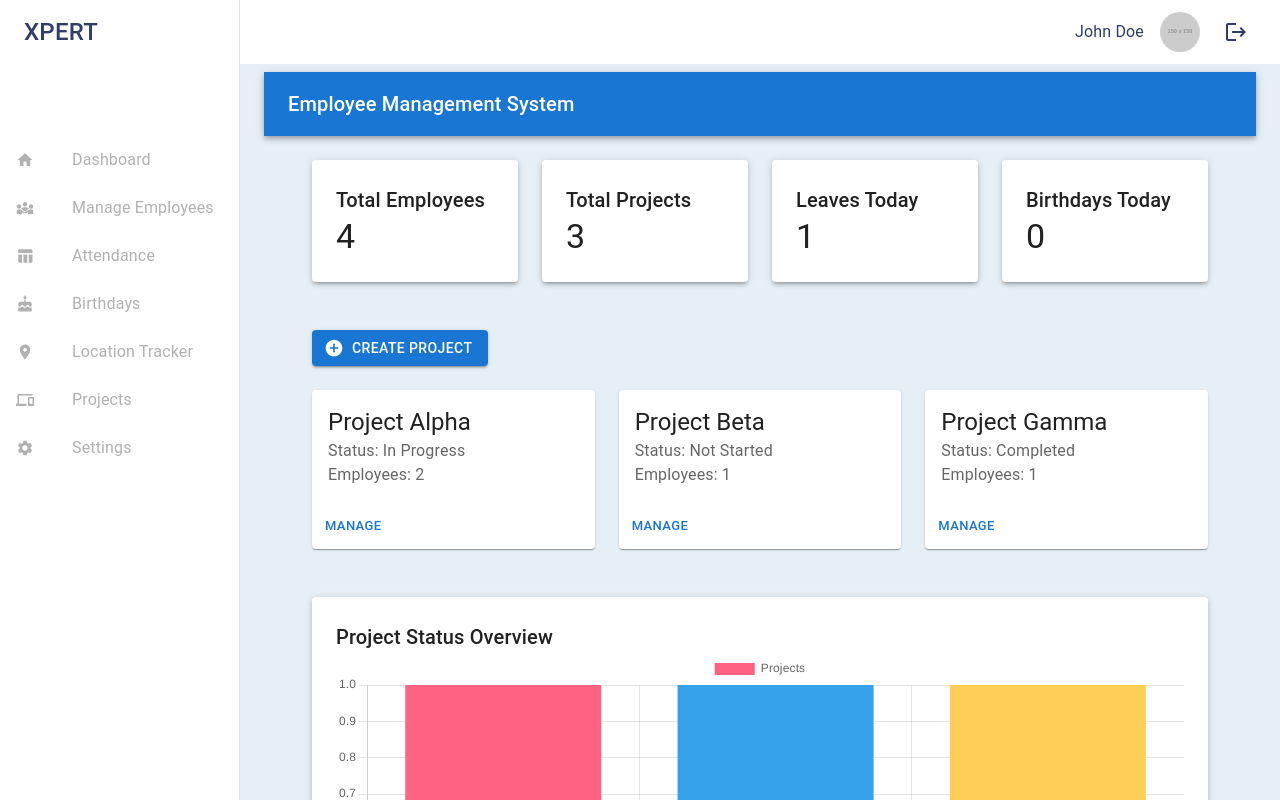
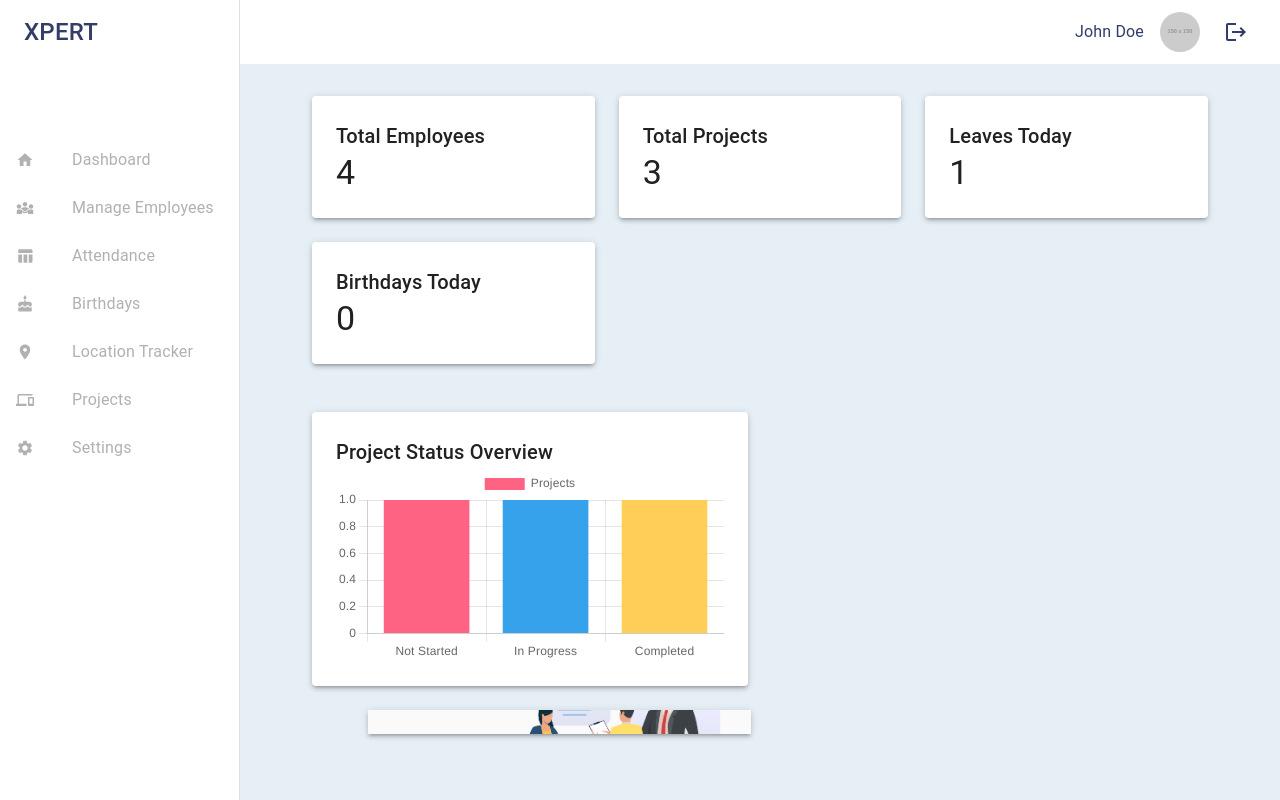
Before and after one commit to Sandun-Induranga/hr-empowerment-admin-panel, a React (Create React App) app: page /admin-panel in a window 1280 px wide. Shown: the top 800 px of the page. Built offline with nearby package versions, Linux system fonts and the light colour scheme.

Commit message:
Content Updated

```diff
--- a/public/index.html
+++ b/public/index.html
@@ -26,7 +26,7 @@
       work correctly both with client-side routing and a non-root public URL.
       Learn how to configure a non-root public URL by running `npm run build`.
     -->
-    <title>React App</title>
+    <title>HRES</title>
   </head>
   <body>
     <noscript>You need to enable JavaScript to run this app.</noscript>
--- a/src/screens/Dashboard/DashboardScreen.tsx
+++ b/src/screens/Dashboard/DashboardScreen.tsx
@@ -1,4 +1,4 @@
-import React, { useState, useEffect } from 'react';
+import React, {useState} from 'react';
 import {
     AppBar,
     Toolbar,
@@ -6,25 +6,8 @@ import {
     Container,
     Grid,
     Paper,
-    Card,
-    CardContent,
-    CardActions,
-    Button,
-    Box,
-    Dialog,
-    DialogActions,
-    DialogContent,
-    DialogTitle,
-    TextField,
-    Select,
-    MenuItem,
-    FormControl,
-    InputLabel,
 } from '@mui/material';
-import AddCircleIcon from '@mui/icons-material/AddCircle';
-import { useForm, Controller } from 'react-hook-form';
-import { v4 as uuidv4 } from 'uuid';
-import { Bar } from 'react-chartjs-2';
+import {Bar} from 'react-chartjs-2';
 import {
     Chart as ChartJS,
     CategoryScale,
@@ -35,9 +18,7 @@ import {
     Legend,
 } from 'chart.js';
 import dayjs from 'dayjs';
-import List from "@mui/material/List";
-import ListItem from "@mui/material/ListItem";
-import ListItemText from "@mui/material/ListItemText";
+import dashboardImage from "../../assets/images/dashboard.jpg";
 
 ChartJS.register(
     CategoryScale,
@@ -67,67 +48,26 @@ interface ILeave {
 }
 
 const sampleEmployees: IEmployee[] = [
-    { id: 'E001', name: 'John Doe', birthday: '1990-06-20' },
-    { id: 'E002', name: 'Jane Smith', birthday: '1985-06-22' },
-    { id: 'E003', name: 'Alice Johnson', birthday: '1992-06-25' },
-    { id: 'E004', name: 'Bob Brown', birthday: '1988-06-29' }
+    {id: 'E001', name: 'John Doe', birthday: '1990-06-20'},
+    {id: 'E002', name: 'Jane Smith', birthday: '1985-06-22'},
+    {id: 'E003', name: 'Alice Johnson', birthday: '1992-06-25'},
+    {id: 'E004', name: 'Bob Brown', birthday: '1988-06-29'}
 ];
 
 const sampleProjects: IProject[] = [
-    { id: 'P001', name: 'Project Alpha', status: 'In Progress', employees: [sampleEmployees[0], sampleEmployees[1]] },
-    { id: 'P002', name: 'Project Beta', status: 'Not Started', employees: [sampleEmployees[2]] },
-    { id: 'P003', name: 'Project Gamma', status: 'Completed', employees: [sampleEmployees[3]] }
+    {id: 'P001', name: 'Project Alpha', status: 'In Progress', employees: [sampleEmployees[0], sampleEmployees[1]]},
+    {id: 'P002', name: 'Project Beta', status: 'Not Started', employees: [sampleEmployees[2]]},
+    {id: 'P003', name: 'Project Gamma', status: 'Completed', employees: [sampleEmployees[3]]}
 ];
 
 const sampleLeaves: ILeave[] = [
-    { employeeId: 'E001', date: dayjs().format('YYYY-MM-DD') }
+    {employeeId: 'E001', date: dayjs().format('YYYY-MM-DD')}
 ];
 
 const ManageProjectsDashboard = () => {
     const [projects, setProjects] = useState<IProject[]>(sampleProjects);
     const [employees, setEmployees] = useState<IEmployee[]>(sampleEmployees);
     const [leaves, setLeaves] = useState<ILeave[]>(sampleLeaves);
-    const [selectedProject, setSelectedProject] = useState<IProject | null>(null);
-    const [open, setOpen] = useState(false);
-    const [manageOpen, setManageOpen] = useState(false);
-    const { control, handleSubmit, reset } = useForm<IProject>();
-
-    useEffect(() => {
-        // Fetch or compute statistics here if needed
-    }, []);
-
-    const handleOpen = () => {
-        reset({ id: uuidv4(), name: '', status: '', employees: [] });
-        setOpen(true);
-    };
-
-    const handleClose = () => {
-        setOpen(false);
-    };
-
-    const handleManageOpen = (project: IProject) => {
-        setSelectedProject(project);
-        setManageOpen(true);
-    };
-
-    const handleManageClose = () => {
-        setManageOpen(false);
-        setSelectedProject(null);
-    };
-
-    const onSubmit = (data: IProject) => {
-        setProjects([...projects, data]);
-        setOpen(false);
-    };
-
-    const handleUpdate = (data: IProject) => {
-        setProjects(
-            projects.map((project) =>
-                project.id === data.id ? { ...data } : project
-            )
-        );
-        setManageOpen(false);
-    };
 
     const today = dayjs().format('YYYY-MM-DD');
     const todayBirthdays = employees.filter(emp => emp.birthday === today).length;
@@ -149,36 +89,28 @@ const ManageProjectsDashboard = () => {
     };
 
     return (
-        <>
-            <AppBar position="static">
-                <Toolbar>
-                    <Typography variant="h6">
-                        Employee Management System
-                    </Typography>
-                </Toolbar>
-            </AppBar>
         <Container>
             <Grid container spacing={3} p={3}>
-                    <Grid item xs={12} sm={6} md={3}>
-                        <Paper elevation={3} sx={{ p: 3 }}>
+                <Grid item xs={12} sm={6} md={3} lg={4}>
+                    <Paper elevation={3} sx={{p: 3}}>
                         <Typography variant="h6">Total Employees</Typography>
                         <Typography variant="h4">{employees.length}</Typography>
                     </Paper>
                 </Grid>
-                    <Grid item xs={12} sm={6} md={3}>
-                        <Paper elevation={3} sx={{ p: 3 }}>
+                <Grid item xs={12} sm={6} md={3} lg={4}>
+                    <Paper elevation={3} sx={{p: 3}}>
                         <Typography variant="h6">Total Projects</Typography>
                         <Typography variant="h4">{projects.length}</Typography>
                     </Paper>
                 </Grid>
-                    <Grid item xs={12} sm={6} md={3}>
-                        <Paper elevation={3} sx={{ p: 3 }}>
+                <Grid item xs={12} sm={6} md={3} lg={4}>
+                    <Paper elevation={3} sx={{p: 3}}>
                         <Typography variant="h6">Leaves Today</Typography>
                         <Typography variant="h4">{todayLeaves}</Typography>
                     </Paper>
                 </Grid>
-                    <Grid item xs={12} sm={6} md={3}>
-                        <Paper elevation={3} sx={{ p: 3 }}>
+                <Grid item xs={12} sm={6} md={3} lg={4}>
+                    <Paper elevation={3} sx={{p: 3}}>
                         <Typography variant="h6">Birthdays Today</Typography>
                         <Typography variant="h4">{todayBirthdays}</Typography>
                     </Paper>
@@ -186,163 +118,24 @@ const ManageProjectsDashboard = () => {
             </Grid>
 
             <Grid container spacing={3} p={3}>
-                    <Grid item xs={12}>
-                        <Button
-                            variant="contained"
-                            color="primary"
-                            startIcon={<AddCircleIcon />}
-                            onClick={handleOpen}
-                        >
-                            Create Project
-                        </Button>
+                <Grid item xs={12} md={6}>
+                    <Paper elevation={3} sx={{p: 3}}>
+                        <Typography variant="h6">Project Status Overview</Typography>
+                        <Bar data={projectStatusChartData}/>
+                    </Paper>
                 </Grid>
-                    {projects.map((project) => (
-                        <Grid item xs={12} sm={6} md={4} key={project.id}>
-                            <Card>
-                                <CardContent>
-                                    <Typography variant="h5">{project.name}</Typography>
-                                    <Typography color="textSecondary">Status: {project.status}</Typography>
-                                    <Typography color="textSecondary">
-                                        Employees: {project.employees.length}
-                                    </Typography>
-                                </CardContent>
-                                <CardActions>
-                                    <Button size="small" color="primary" onClick={() => handleManageOpen(project)}>
-                                        Manage
-                                    </Button>
-                                </CardActions>
-                            </Card>
-                        </Grid>
-                    ))}
-                </Grid>
-
-                <Grid container spacing={3} p={3}>
-                    <Grid item xs={12}>
-                        <Paper elevation={3} sx={{ p: 3 }}>
-                            <Typography variant="h6">Project Status Overview</Typography>
-                            <Bar data={projectStatusChartData} />
-                        </Paper>
+                <Grid item xs={12} md={5} sx={{
+                    background: `url(${dashboardImage})`,
+                    backgroundRepeat: 'no-repeat',
+                    backgroundSize: 'cover',
+                    backgroundPosition: 'center',
+                    mt: 3,
+                    ml: 10,
+                    boxShadow: 3,
+                }}>
                 </Grid>
             </Grid>
         </Container>
-
-            {/* Create Project Dialog */}
-            <Dialog open={open} onClose={handleClose} maxWidth="sm" fullWidth>
-                <DialogTitle>Create Project</DialogTitle>
-                <DialogContent>
-                    <form onSubmit={handleSubmit(onSubmit)}>
-                        <Controller
-                            name="name"
-                            control={control}
-                            defaultValue=""
-                            render={({ field }) => (
-                                <TextField
-                                    {...field}
-                                    label="Project Name"
-                                    fullWidth
-                                    margin="normal"
-                                />
-                            )}
-                        />
-                        <Controller
-                            name="status"
-                            control={control}
-                            defaultValue=""
-                            render={({ field }) => (
-                                <FormControl fullWidth margin="normal">
-                                    <InputLabel>Status</InputLabel>
-                                    <Select {...field}>
-                                        <MenuItem value="Not Started">Not Started</MenuItem>
-                                        <MenuItem value="In Progress">In Progress</MenuItem>
-                                        <MenuItem value="Completed">Completed</MenuItem>
-                                    </Select>
-                                </FormControl>
-                            )}
-                        />
-                        <DialogActions>
-                            <Button onClick={handleClose} color="secondary">
-                                Cancel
-                            </Button>
-                            <Button type="submit" variant="contained" color="primary">
-                                Create
-                            </Button>
-                        </DialogActions>
-                    </form>
-                </DialogContent>
-            </Dialog>
-
-            {/* Manage Project Dialog */}
-            {selectedProject && (
-                <Dialog open={manageOpen} onClose={handleManageClose} maxWidth="sm" fullWidth>
-                    <DialogTitle>Manage Project</DialogTitle>
-                    <DialogContent>
-                        <form onSubmit={handleSubmit(handleUpdate)}>
-                            <Controller
-                                name="name"
-                                control={control}
-                                defaultValue={selectedProject.name}
-                                render={({ field }) => (
-                                    <TextField
-                                        {...field}
-                                        label="Project Name"
-                                        fullWidth
-                                        margin="normal"
-                                    />
-                                )}
-                            />
-                            <Controller
-                                name="status"
-                                control={control}
-                                defaultValue={selectedProject.status}
-                                render={({ field }) => (
-                                    <FormControl fullWidth margin="normal">
-                                        <InputLabel>Status</InputLabel>
-                                        <Select {...field}>
-                                            <MenuItem value="Not Started">Not Started</MenuItem>
-                                            <MenuItem value="In Progress">In Progress</MenuItem>
-                                            <MenuItem value="Completed">Completed</MenuItem>
-                                        </Select>
-                                    </FormControl>
-                                )}
-                            />
-                            <Typography variant="h6" gutterBottom>
-                                Employees
-                            </Typography>
-                            <List>
-                                {selectedProject.employees.map((employee) => (
-                                    <ListItem key={employee.id}>
-                                        <ListItemText primary={employee.name} />
-                                    </ListItem>
-                                ))}
-                            </List>
-                            <Box my={2}>
-                                <Typography variant="h6">Add Employee</Typography>
-                                {sampleEmployees.map((employee) => (
-                                    <Button
-                                        key={employee.id}
-                                        variant="outlined"
-                                        size="small"
-                                        // onClick={() => handleAddEmployee(employee)}
-                                        disabled={selectedProject.employees.some((e) => e.id === employee.id)}
-                                        sx={{ mr: 1, mb: 1 }}
-                                    >
-                                        {employee.name}
-                                    </Button>
-                                ))}
-                            </Box>
-                            <DialogActions>
-                                <Button onClick={handleManageClose} color="secondary">
-                                    Cancel
-                                </Button>
-                                <Button type="submit" variant="contained" color="primary">
-                                    Update
-                                </Button>
-                            </DialogActions>
-                        </form>
-                    </DialogContent>
-                </Dialog>
-            )}
-        </>
     );
 };
 
```
Also changed, not shown: src/screens/Login/LoginScreen.tsx (+22 -11 lines), src/assets/images/dashboard.jpg (added), 1 other file (tests, documents, lock files or other folders). Lines whose indentation alone changed are shown as unchanged.
